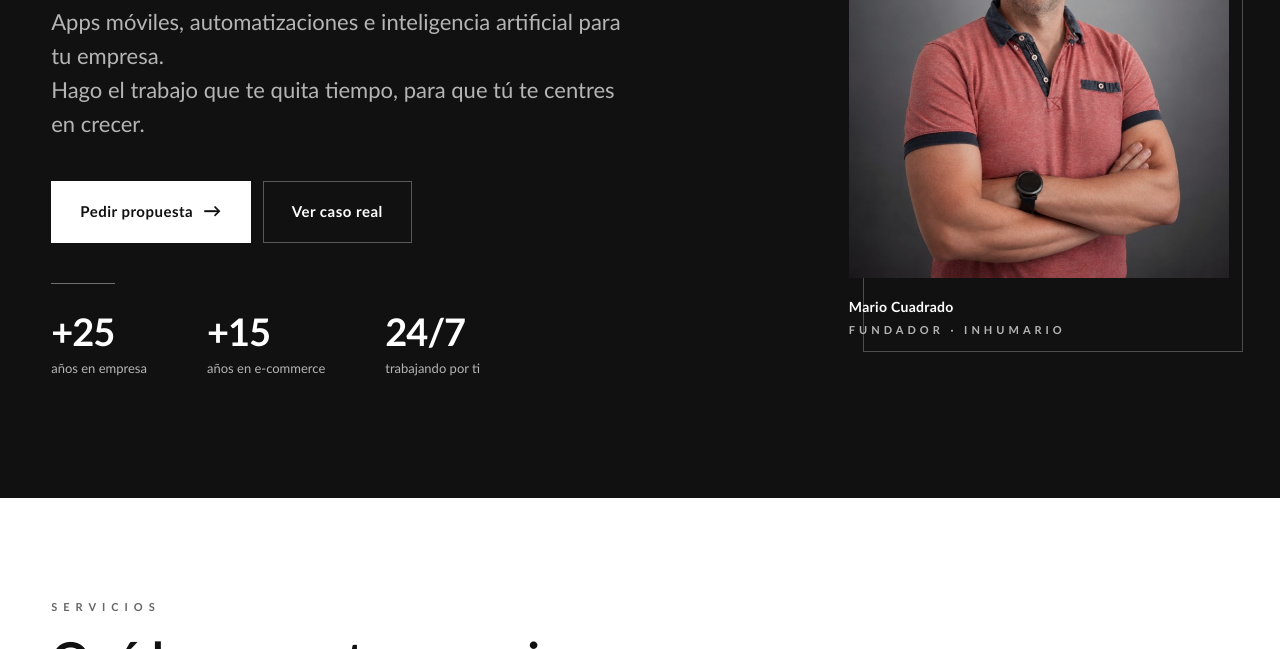
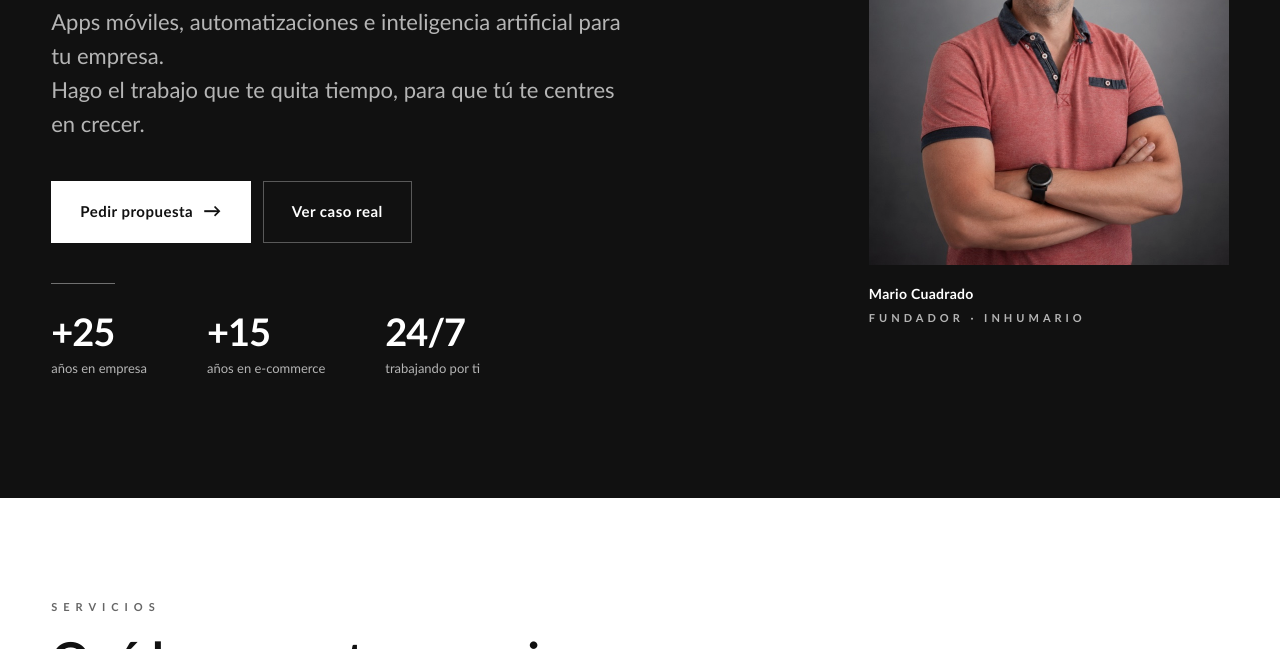
Before and after one commit to inhumario/inhumario-web-v2, a website: page public/index.html in a window 1280 px wide. Shown: the part 466-1115 px from the top of the page. Drawn offline with Linux system fonts and the light colour scheme.

Commit message:
Hero foto: columna fija 360px, justify-start, sin borde decorativo invisible

```diff
--- a/public/index.html
+++ b/public/index.html
@@ -22,7 +22,7 @@
 
 <link rel="canonical" href="https://www.inhumario.com/">
 <link rel="icon" type="image/png" href="/assets/logo.png">
-<link rel="stylesheet" href="/styles.css?v=4">
+<link rel="stylesheet" href="/styles.css?v=5">
 
 <!-- JSON-LD schema.org -->
 <script type="application/ld+json">
--- a/public/styles.css
+++ b/public/styles.css
@@ -124,29 +124,21 @@ p { font-size: 17px; color: var(--ink-soft); }
 }
 .hero-grid {
   display: grid;
-  grid-template-columns: 1.35fr 1fr;
-  gap: 70px;
+  grid-template-columns: 1fr 360px;
+  gap: 80px;
   align-items: center;
 }
 .hero-photo {
   position: relative;
-  justify-self: end;
   width: 100%;
-  max-width: 380px;
+  max-width: 360px;
+  justify-self: start;
 }
 .hero-photo img {
   width: 100%;
   height: auto;
   display: block;
   filter: grayscale(0.15) contrast(1.02);
-}
-.hero-photo::after {
-  content: "";
-  position: absolute;
-  inset: 14px -14px -14px 14px;
-  border: 1px solid rgba(255,255,255,0.25);
-  z-index: -1;
-  pointer-events: none;
 }
 .hero-photo-caption {
   margin-top: 18px;
@@ -175,9 +167,8 @@ p { font-size: 17px; color: var(--ink-soft); }
   .hero-photo {
     order: -1;
     justify-self: center;
-    max-width: 260px;
+    max-width: 240px;
   }
-  .hero-photo::after { inset: 10px -10px -10px 10px; }
   .hero-photo-caption { align-items: center; text-align: center; }
 }
 .hero-cta-row {
```
